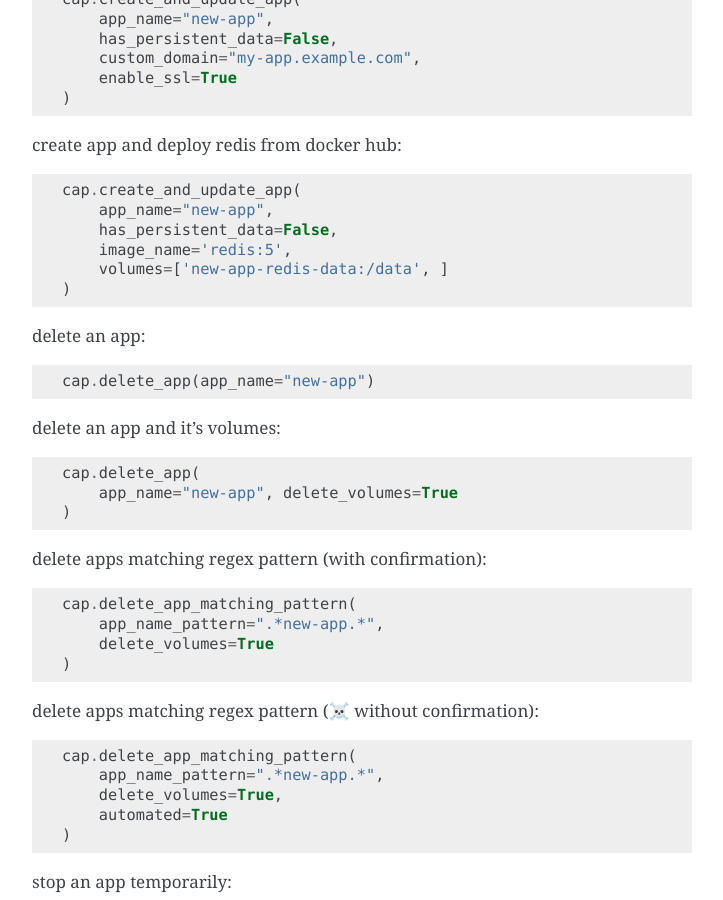
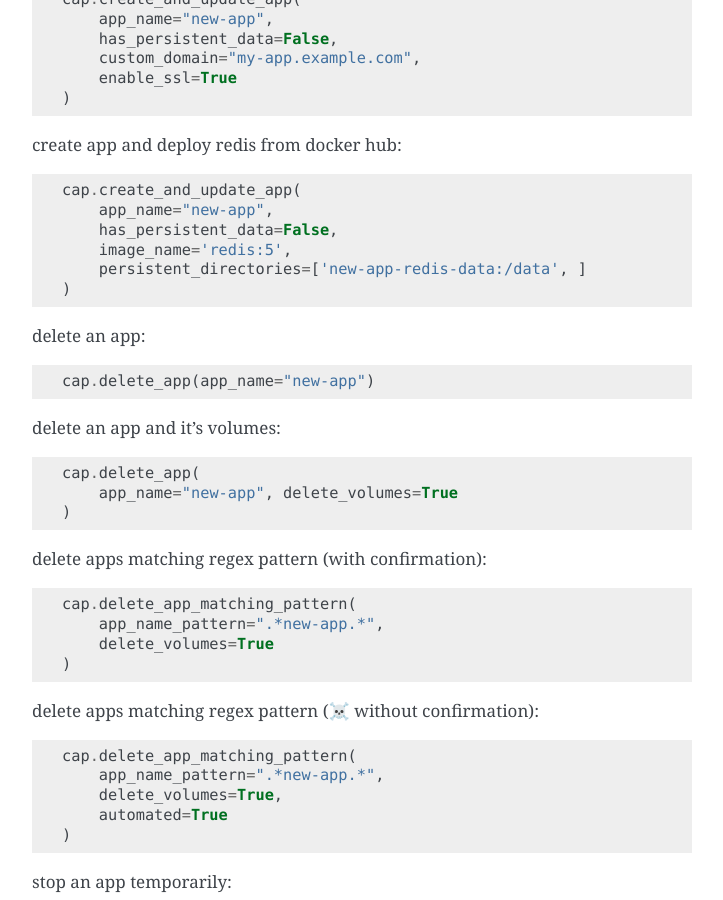
Before and after one commit to ak4zh/Caprover-API, a Sphinx documentation site: the page built from docs/usage.rst, in a window 1280 px wide and 900 px high, scrolled down 2779 px. Shown: the whole window, without its empty margins (388-1111 px from the left). Built offline with Sphinx 7.4.7, drawn with Linux system fonts in a browser that asks for light colours.

Commit message:
fixed error in docs

```diff
--- a/README.rst
+++ b/README.rst
@@ -95,5 +95,5 @@ create and deploy redis app from docker hub::
         app_name="new-app-redis",
         has_persistent_data=False,
         image_name='redis:5',
-        volumes=['new-app-redis-data:/data', ]
+        persistent_directories=['new-app-redis-data:/data', ]
     )
--- a/docs/usage.rst
+++ b/docs/usage.rst
@@ -146,7 +146,7 @@ create app and deploy redis from docker hub::
         app_name="new-app",
         has_persistent_data=False,
         image_name='redis:5',
-        volumes=['new-app-redis-data:/data', ]
+        persistent_directories=['new-app-redis-data:/data', ]
     )
 
 
```
